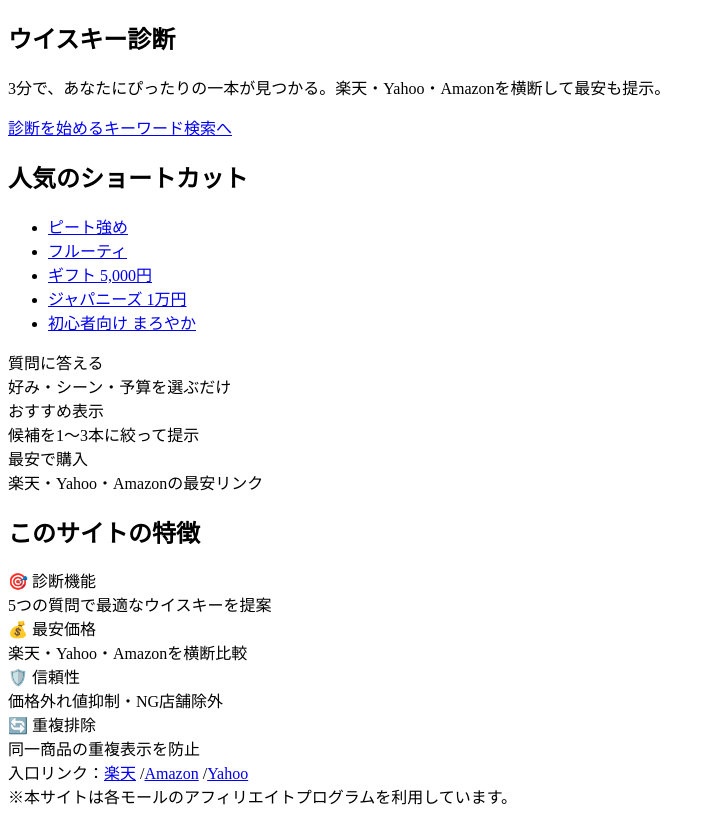
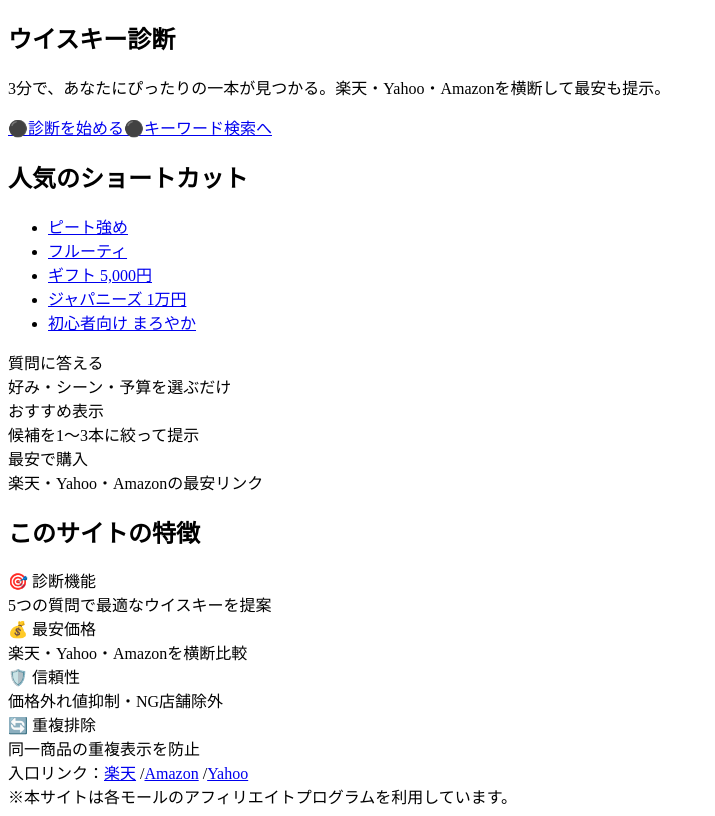
Before and after one commit to temasamo/whisky-diagnosis-ai, a Next.js app: page /whisky in a window 1280 px wide. Shown: the whole page, without its empty margins (0-715 px from the left). Built offline with nearby package versions, Linux system fonts and the light colour scheme; no server answers.

Commit message:
feat: add bullet icons to CTA buttons
- Add ⚫️ emoji icons before CTA button text
- Improve visual appeal and button identification
- Maintain proper spacing with mr-2 margin

```diff
--- a/pages/whisky/index.tsx
+++ b/pages/whisky/index.tsx
@@ -13,9 +13,11 @@ export default function WhiskyLanding() {
         {/* 上下に並べる：flex-col + gap */}
         <div className="flex flex-col items-center gap-3 mt-2">
           <Link href="/whisky/diagnose" className="inline-flex items-center px-5 py-3 rounded-xl bg-black text-white hover:bg-gray-800 transition-colors">
+            <span className="mr-2">⚫️</span>
             診断を始める
           </Link>
           <Link href="/whisky/search" className="inline-flex items-center px-5 py-3 rounded-xl border hover:bg-gray-50 transition-colors">
+            <span className="mr-2">⚫️</span>
             キーワード検索へ
           </Link>
         </div>
```
